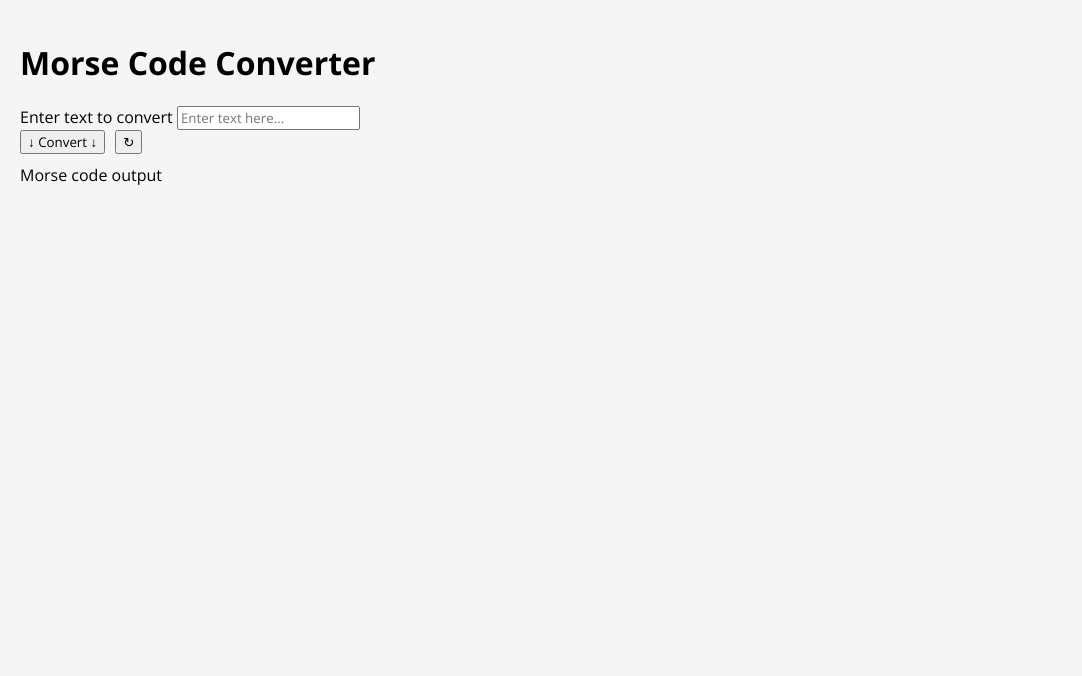
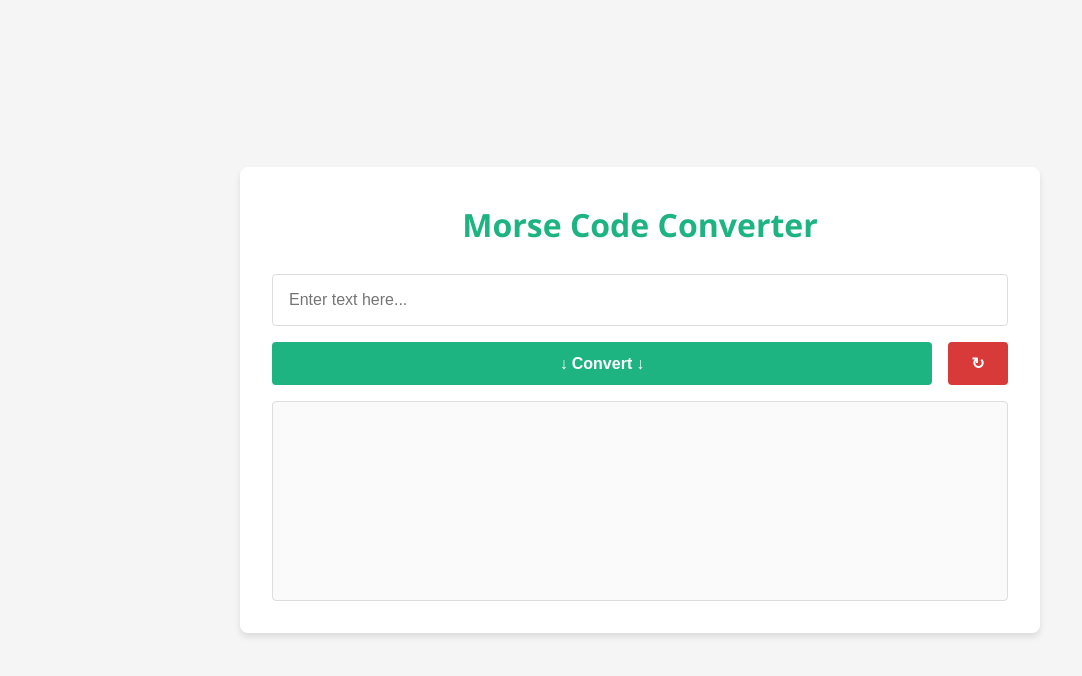
Before and after one commit to DanzuDev/Morse-Converter, a plain HTML site: page index.html in a window 1280 px wide. Shown: the whole page, without its empty margins (0-1082 px from the left). Drawn offline with nearby package versions, Linux system fonts and the light colour scheme.

Commit message:
Update style.css

```diff
--- a/style.css
+++ b/style.css
@@ -1,57 +1,144 @@
+:root {
+  --primary-color: #1DB482;
+  --danger-color: #D83939;
+  --text-color: #333;
+  --bg-color: #f5f5f5;
+  --border-color: #ddd;
+  --box-shadow: 0 4px 6px rgba(0, 0, 0, 0.1);
+}
+
 * {
   box-sizing: border-box;
+  margin: 0;
+  padding: 0;
+}
+
+body {
   font-family: 'Open Sans', sans-serif;
+  background-color: var(--bg-color);
+  color: var(--text-color);
+  line-height: 1.6;
+  padding: 20px;
+  min-height: 100vh;
+  display: flex;
+  justify-content: center;
+  align-items: center;
 }
-body {
-  padding: 0;
-  margin: 0;
+
+.container {
   width: 100%;
-  height: 100vh;
-  padding: 20px;
-  overflow: hidden;
-  background-color: #f5f5f5;
+  max-width: 800px;
+  background: white;
+  border-radius: 8px;
+  box-shadow: var(--box-shadow);
+  padding: 2rem;
 }
-.code {
-  height: 70%;
+
+h1 {
+  text-align: center;
+  margin-bottom: 1.5rem;
+  color: var(--primary-color);
 }
-.text, .code {
+
+.converter-box {
+  display: flex;
+  flex-direction: column;
+  gap: 1rem;
+}
+
+.text-input, .code-output {
   width: 100%;
+  padding: 1rem;
+  border: 1px solid var(--border-color);
+  border-radius: 4px;
+  font-size: 1rem;
+  transition: border-color 0.3s;
+}
+
+.text-input:focus {
   outline: none;
-  border: 1px solid #333333;
-  border-radius: 4px;
-  padding: 20px;
-  overflow: scroll;
-  letter-spacing: 1px;
-  margin-bottom: 10px;
-  background-color: white;
+  border-color: var(--primary-color);
+  box-shadow: 0 0 0 2px rgba(29, 180, 130, 0.2);
 }
+
+.code-output {
+  min-height: 200px;
+  background-color: #fafafa;
+  overflow-y: auto;
+  white-space: pre-wrap;
+  word-wrap: break-word;
+}
+
 .button-group {
   display: flex;
-  gap: 10px;
-  margin-bottom: 10px;
+  gap: 1rem;
 }
-.convert, .decode, .copy, .reset {
-  padding: 10px 20px;
-  font-size: 16px;
+
+.btn {
+  padding: 0.75rem 1.5rem;
+  border: none;
   border-radius: 4px;
-  border: 1px solid #333333;
+  font-size: 1rem;
   font-weight: 600;
+  cursor: pointer;
+  transition: all 0.3s;
+  display: flex;
+  align-items: center;
+  justify-content: center;
+}
+
+.btn:focus {
+  outline: none;
+  box-shadow: 0 0 0 3px rgba(0, 0, 0, 0.1);
+}
+
+.convert-btn {
+  flex: 1;
+  background-color: var(--primary-color);
   color: white;
-  cursor: pointer;
-  flex: 1;
 }
-.convert {
-  background-color: #1DB482;
+
+.convert-btn:hover {
+  background-color: #17a074;
 }
-.decode {
-  background-color: #3a86ff;
+
+.reset-btn {
+  width: 60px;
+  background-color: var(--danger-color);
+  color: white;
 }
-.copy {
-  background-color: #6c757d;
+
+.reset-btn:hover {
+  background-color: #c23131;
 }
-.reset {
-  background-color: #D83939;
+
+.icon {
+  display: inline-block;
+  margin: 0 0.25rem;
 }
-.convert:hover, .decode:hover, .copy:hover, .reset:hover {
-  opacity: 0.9;
+
+.sr-only {
+  position: absolute;
+  width: 1px;
+  height: 1px;
+  padding: 0;
+  margin: -1px;
+  overflow: hidden;
+  clip: rect(0, 0, 0, 0);
+  white-space: nowrap;
+  border-width: 0;
 }
+
+@media (max-width: 600px) {
+  .container {
+    padding: 1rem;
+  }
+
+  .button-group {
+    flex-direction: column;
+  }
+
+  .reset-btn {
+    width: 100%;
+  }
+}
```
